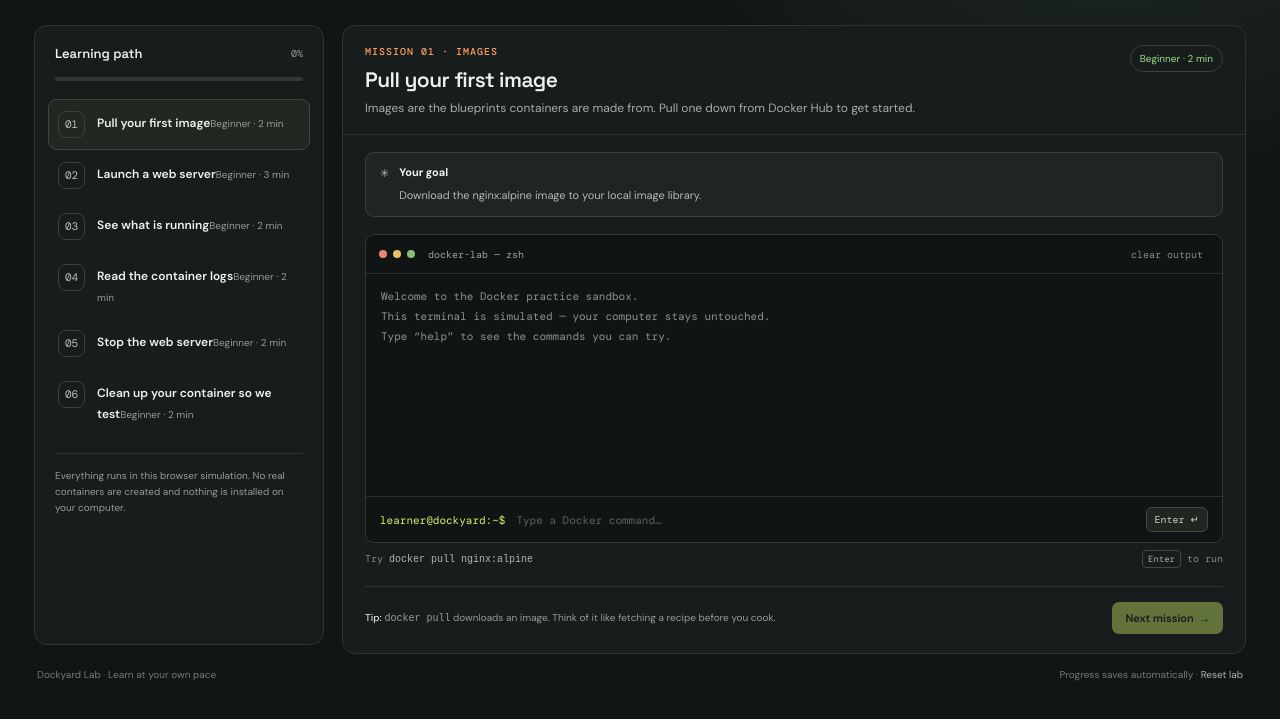
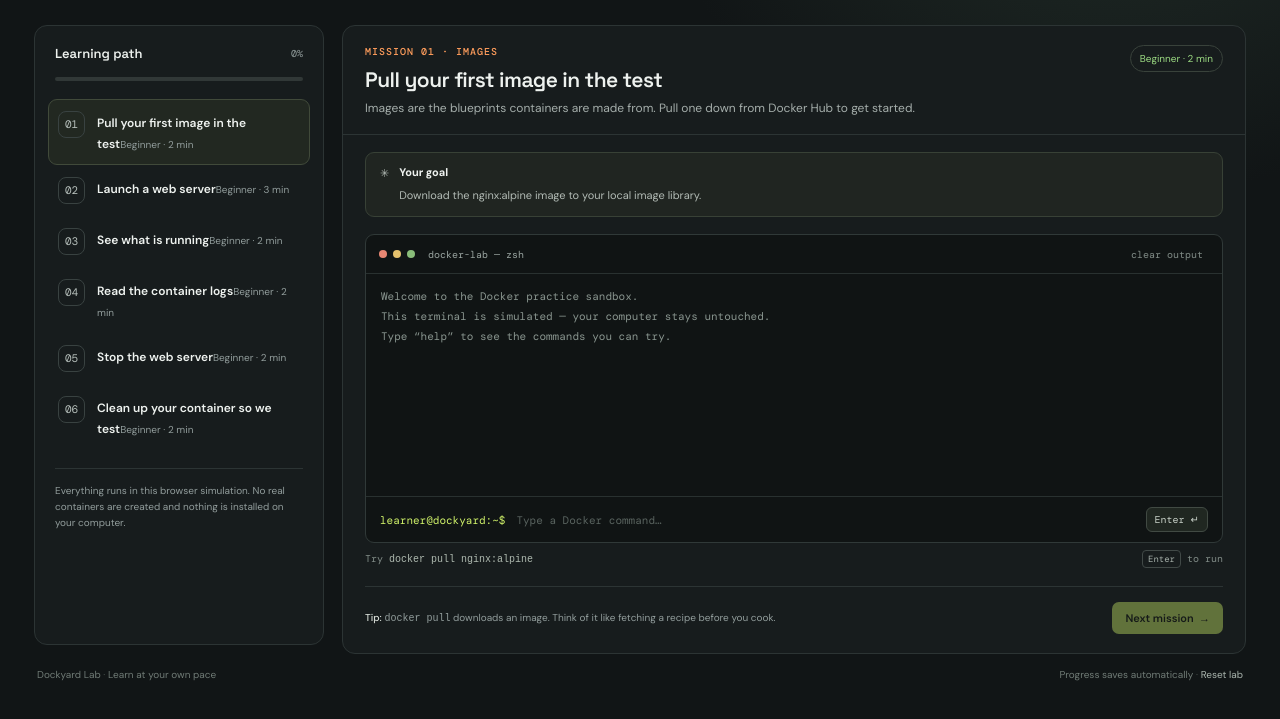
Before and after one commit to s13gyan/s13gyan-web, a website: page public/index.html in a window 1280 px wide. Shown: the part 219-938 px from the top of the page. Drawn offline with nearby package versions, Linux system fonts and the light colour scheme.

Commit message:
test: update first mission title
Co-authored-by: Copilot <223556219+Copilot@users.noreply.github.com>

```diff
--- a/public/index.html
+++ b/public/index.html
@@ -43,7 +43,7 @@
   <script>
   (()=>{
     const missions=[
-      {title:'Pull your first image',category:'IMAGES',level:'Beginner · 2 min',description:'Images are the blueprints containers are made from. Pull one down from Docker Hub to get started.',goal:'Download the nginx:alpine image to your local image library.',hint:'docker pull nginx:alpine',tip:'<b>Tip:</b> <code>docker pull</code> downloads an image. Think of it like fetching a recipe before you cook.'},
+      {title:'Pull your first image in the test',category:'IMAGES',level:'Beginner · 2 min',description:'Images are the blueprints containers are made from. Pull one down from Docker Hub to get started.',goal:'Download the nginx:alpine image to your local image library.',hint:'docker pull nginx:alpine',tip:'<b>Tip:</b> <code>docker pull</code> downloads an image. Think of it like fetching a recipe before you cook.'},
       {title:'Launch a web server',category:'CONTAINERS',level:'Beginner · 3 min',description:'Turn that image into a running container and publish its web port so your browser could reach it.',goal:'Run nginx in the background as “web” and map port 8080 on your machine to port 80 in the container.',hint:'docker run -d --name web -p 8080:80 nginx:alpine',tip:'<b>Tip:</b> The <code>-p host:container</code> flag maps a port. The <code>-d</code> flag keeps the container running in the background.'},
       {title:'See what is running',category:'INSPECTION',level:'Beginner · 2 min',description:'Docker gives you a quick view of containers that are currently up. Check that your web server is there.',goal:'List the running containers and find the one named “web”.',hint:'docker ps',tip:'<b>Tip:</b> <code>docker ps</code> lists running containers. Add <code>-a</code> to include stopped ones too.'},
       {title:'Read the container logs',category:'DEBUGGING',level:'Beginner · 2 min',description:'Logs are often the fastest way to understand what an application is doing inside a container.',goal:'Print the recent log output from the container named “web”.',hint:'docker logs web',tip:'<b>Tip:</b> Use a container name or ID with <code>docker logs</code>. Try <code>-f</code> when you want to follow new lines.'},
```
